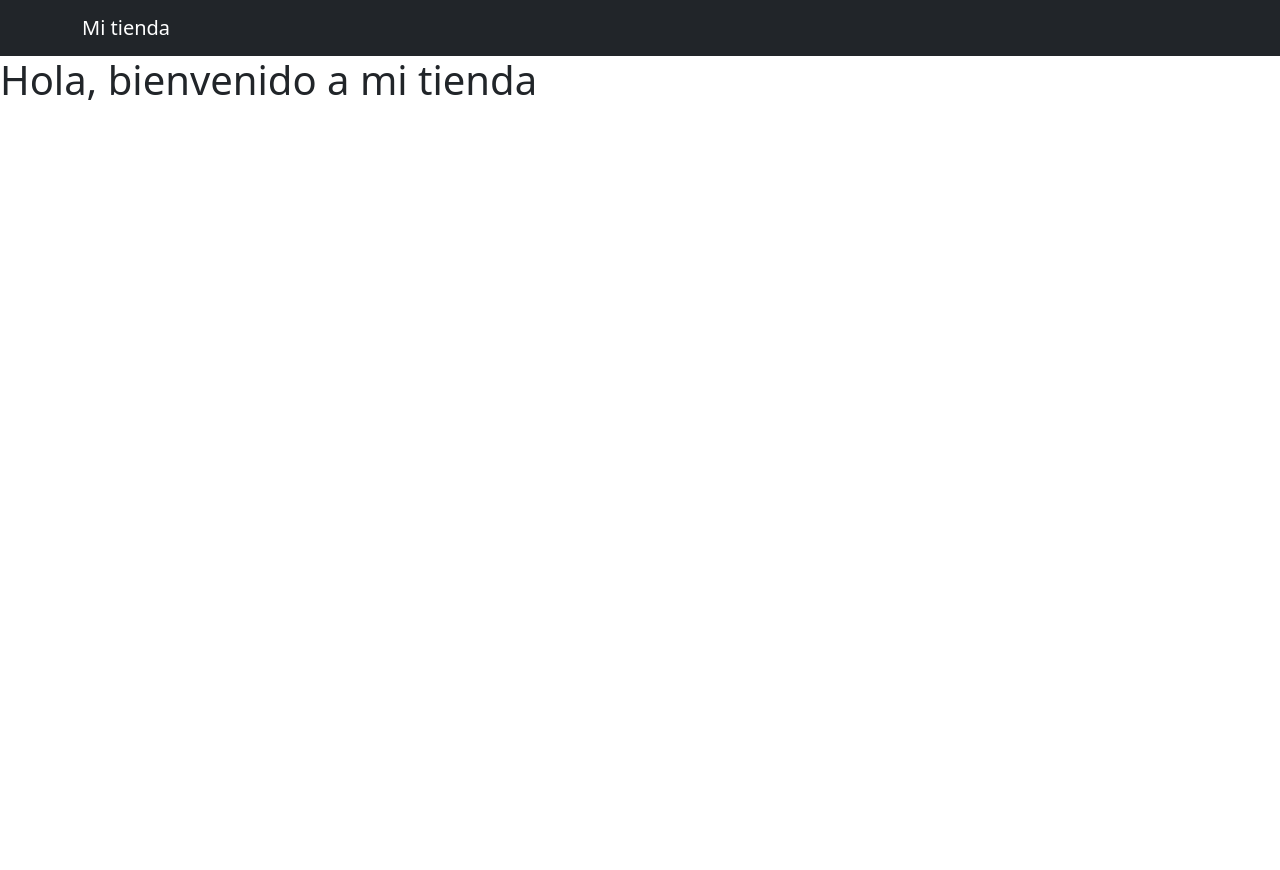
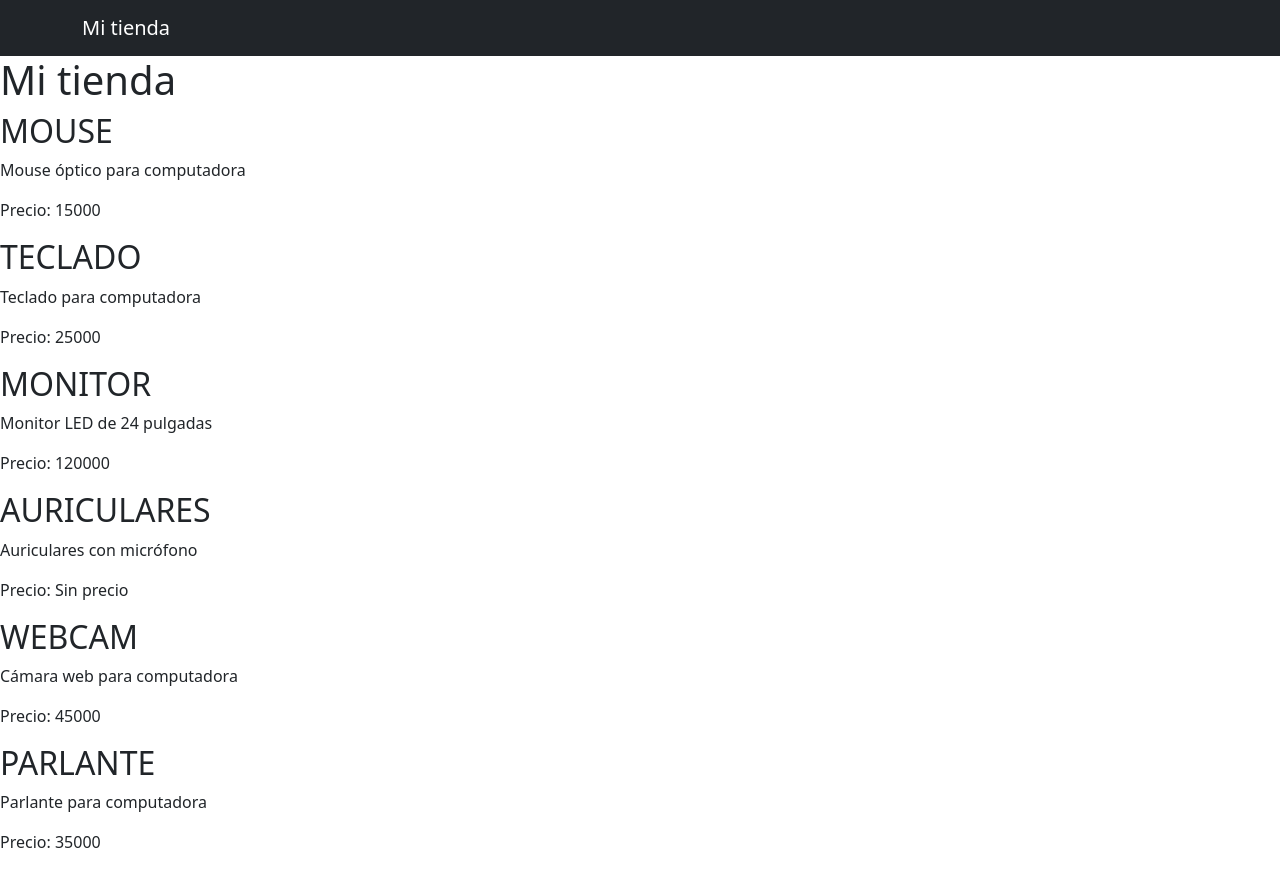
Before and after one commit to Villada-PG3/trabajo-practico-tienda-libre-Reynoso0, a Django app: page / in a window 1280 px wide. Before the commit the page ends 100 px from the top, so only its background shows below. Run offline with Django 5.2, Linux system fonts and the light colour scheme.

Commit message:
feat: template dinámico con DTL en home

```diff
--- a/app1/templates/app1/home.html
+++ b/app1/templates/app1/home.html
@@ -2,6 +2,20 @@
 
 {% block content %}
 
-<h1>Hola, bienvenido a mi tienda</h1>
+<h1>{{ nombre_tienda }}</h1>
+
+{% for producto in productos_destacados %}
+
+    <h2>{{ producto.nombre|upper }}</h2>
+
+    <p>{{ producto.descripcion|truncatechars:50 }}</p>
+
+    <p>Precio: {{ producto.precio|default:"Sin precio" }}</p>
+
+{% empty %}
+
+    <p>No hay productos destacados.</p>
+
+{% endfor %}
 
 {% endblock %}
--- a/app1/views.py
+++ b/app1/views.py
@@ -1,7 +1,46 @@
 from django.shortcuts import render
 
+
 def home(request):
-    return render(request, 'app1/home.html')
-# Create your views here.
+    productos_destacados = [
+        {
+            'nombre': 'Mouse',
+            'precio': 15000,
+            'descripcion': 'Mouse óptico para computadora'
+        },
+        {
+            'nombre': 'Teclado',
+            'precio': 25000,
+            'descripcion': 'Teclado para computadora'
+        },
+        {
+            'nombre': 'Monitor',
+            'precio': 120000,
+            'descripcion': 'Monitor LED de 24 pulgadas'
+        },
+        {
+            'nombre': 'Auriculares',
+            'precio': None,
+            'descripcion': 'Auriculares con micrófono'
+        },
+        {
+            'nombre': 'Webcam',
+            'precio': 45000,
+            'descripcion': 'Cámara web para computadora'
+        },
+        {
+            'nombre': 'Parlante',
+            'precio': 35000,
+            'descripcion': 'Parlante para computadora'
+        },
+]
+    context = {
+        'productos_destacados': productos_destacados,
+        'nombre_tienda': 'Mi tienda',
+    }
+
+    return render(request, 'app1/home.html', context)
+
+
 def sobre_mi(request):
     return render(request, 'app1/sobre_mi.html')
```
